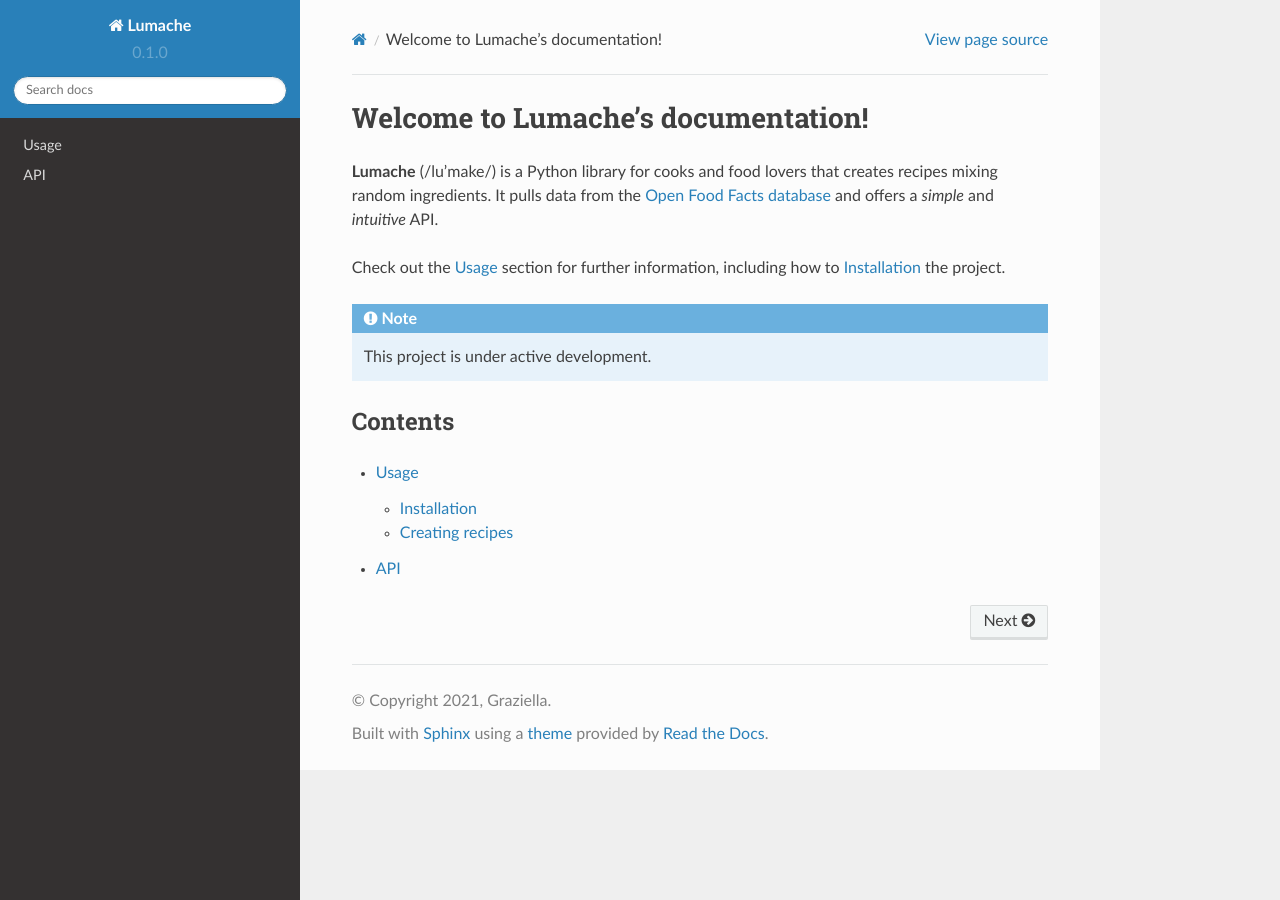
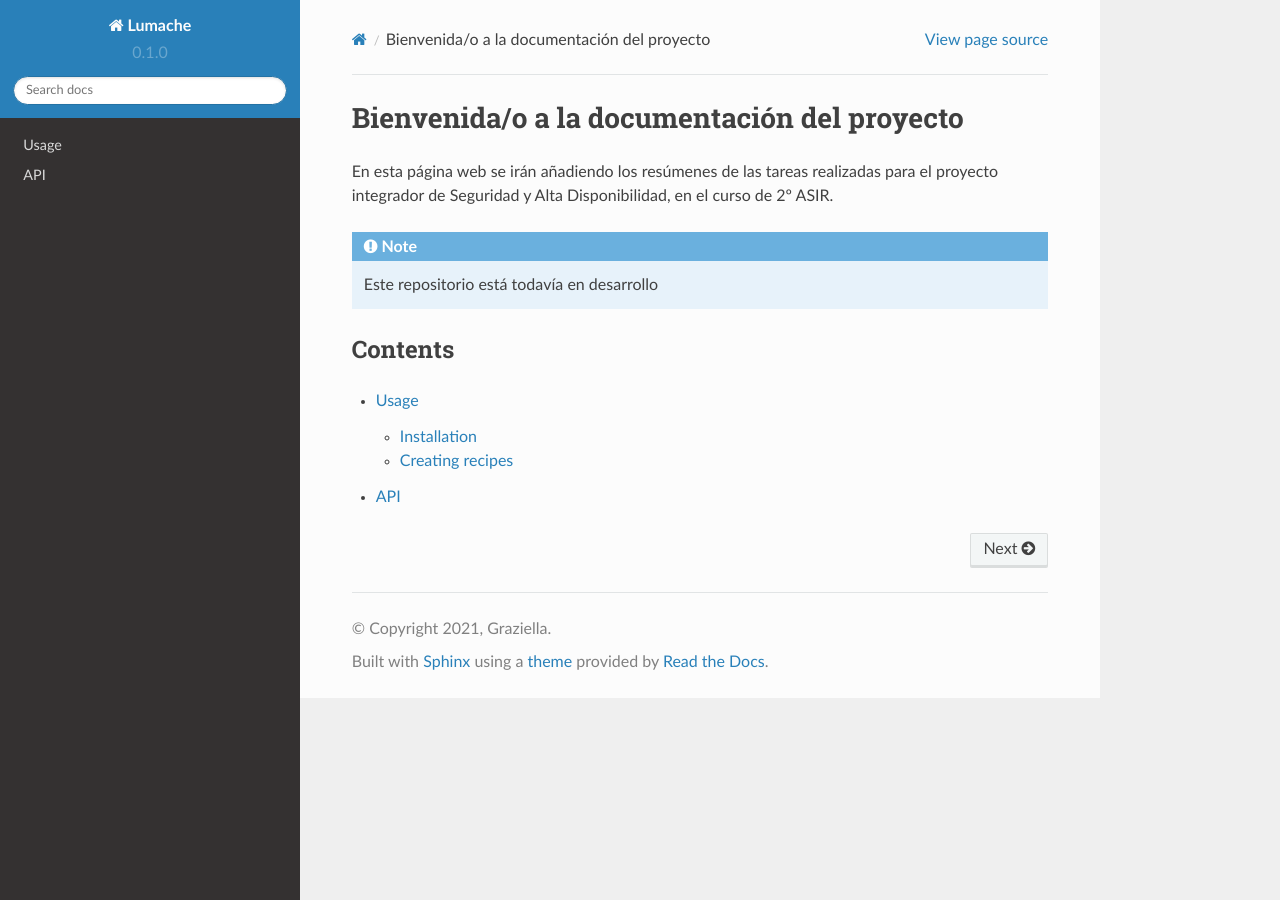
Before and after one commit to gonzaleztroyano/ASIR2-SYAD-P1, a Sphinx documentation site: the page built from docs/source/index.rst, in a window 1280 px wide. Built offline with Sphinx 7.4.7 and the Read the Docs theme 2.0.0, drawn with Linux system fonts in a browser that asks for light colours.

Commit message:
Primeras pruebas

```diff
--- a/docs/source/index.rst
+++ b/docs/source/index.rst
@@ -1,17 +1,12 @@
-Welcome to Lumache's documentation!
+Bienvenida/o a la documentación del proyecto
 ===================================
 
-**Lumache** (/lu'make/) is a Python library for cooks and food lovers
-that creates recipes mixing random ingredients.
-It pulls data from the `Open Food Facts database <https://world.openfoodfacts.org/>`_
-and offers a *simple* and *intuitive* API.
+En esta página web se irán añadiendo los resúmenes de las tareas realizadas para el proyecto integrador de Seguridad y Alta Disponibilidad, en el curso de 2º ASIR.
 
-Check out the :doc:`usage` section for further information, including
-how to :ref:`installation` the project.
 
 .. note::
 
-   This project is under active development.
+   Este repositorio está todavía en desarrollo
 
 Contents
 --------
--- a/pyproject.toml
+++ b/pyproject.toml
@@ -3,6 +3,6 @@
 build-backend = "flit_core.buildapi"
 
 [project]
-name = "lumache"
-authors = [{name = "Graziella", email = "graziella@lumache"}]
+name = "Proyecto SYAD Trimestre 1"
+authors = [{name = "Pablo González", email = "asir2-syad-proy1@gonzaleztroyano.es"}]
 dynamic = ["version", "description"]
```
